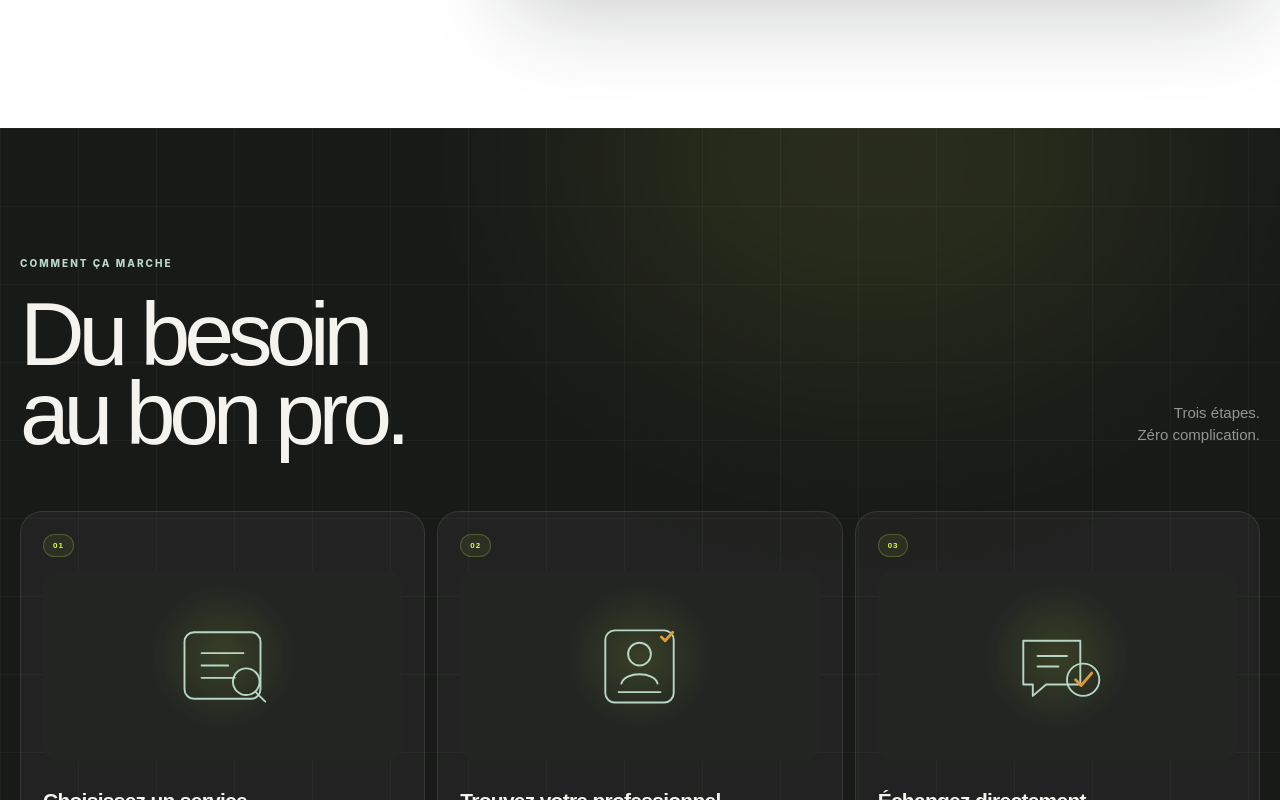
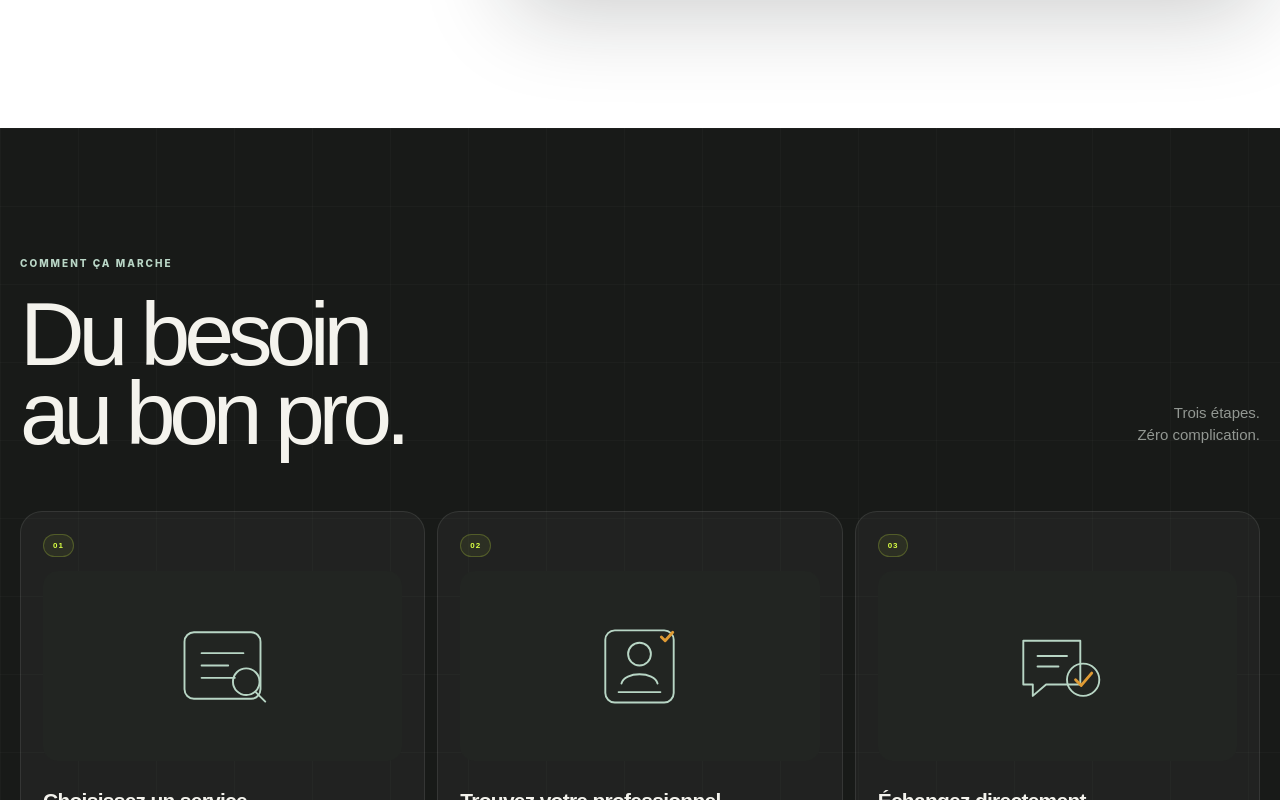
Before and after one commit to abdoulaye150199/samaserviceweb, an Angular app: page / in a window 1280 px wide. Shown: the part 4240-5040 px from the top of the page. Built offline with nearby package versions, Linux system fonts and the light colour scheme.

Commit message:
replace decorative gradients with solid surfaces

```diff
--- a/src/app/app.scss
+++ b/src/app/app.scss
@@ -3180,17 +3180,7 @@ footer {
 }
 
 .service-stack::before {
-  position: absolute;
-  z-index: 0;
-  top: 5%;
-  right: -12%;
-  width: 400px;
-  height: 400px;
-  border-radius: 50%;
-  background: rgba(217, 255, 67, .2);
-  filter: blur(90px);
-  content: "";
-  pointer-events: none;
+  display: none;
 }
 
 .stack-glow {
@@ -3386,9 +3376,7 @@ footer {
 /* Refined horizontal service stack */
 .services-section {
   padding-top: 115px;
-  background:
-    radial-gradient(circle at 76% 20%, rgba(18, 99, 74, .055), transparent 25%),
-    #fff;
+  background: #fff;
 }
 
 .services-showcase {
@@ -3428,13 +3416,14 @@ footer {
   position: absolute;
   z-index: 6;
   top: -1px;
-  right: 12%;
-  left: 12%;
-  height: 2px;
+  right: auto;
+  left: 34px;
+  width: 70px;
+  height: 3px;
   border-radius: 99px;
-  background: linear-gradient(90deg, transparent, #d9ff43, transparent);
+  background: #d9ff43;
   content: "";
-  opacity: .75;
+  opacity: 1;
 }
 
 .stacked-card.card-0,
@@ -3590,23 +3579,15 @@ footer {
   overflow: hidden;
   padding: 125px 0;
   color: #f4f3ed;
-  background:
-    linear-gradient(rgba(255,255,255,.035) 1px, transparent 1px),
-    linear-gradient(90deg, rgba(255,255,255,.035) 1px, transparent 1px),
-    #181a18;
+  background-color: #181a18;
+  background-image:
+    linear-gradient(rgba(255,255,255,.025) 1px, transparent 1px),
+    linear-gradient(90deg, rgba(255,255,255,.025) 1px, transparent 1px);
   background-size: 78px 78px;
 }
 
 .how-section::before {
-  position: absolute;
-  top: -180px;
-  left: 45%;
-  width: 600px;
-  height: 420px;
-  border-radius: 50%;
-  background: rgba(217, 255, 67, .09);
-  filter: blur(110px);
-  content: "";
+  display: none;
 }
 
 .how-section .center-heading {
@@ -3690,9 +3671,7 @@ footer {
   border: 0;
   border-radius: 15px;
   color: #b8d6c5;
-  background:
-    radial-gradient(circle at 50% 45%, rgba(217,255,67,.12), transparent 35%),
-    #222522;
+  background: #222522;
 }
 
 .how-section .step-illustration svg {
```
